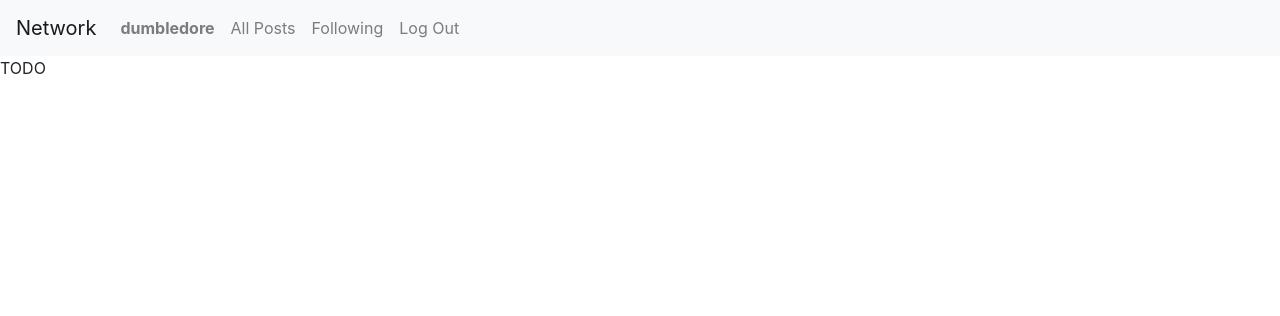
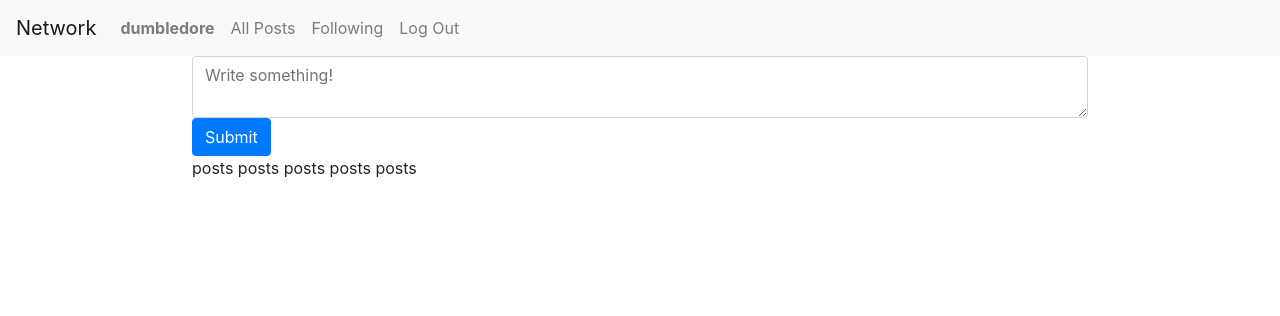
Before and after one commit to Sabmus/cs50webdevelopment, a Django app: page / in a window 1280 px wide. Shown: the top 316 px of the page. Run offline with Django 4.2, Linux system fonts and the light colour scheme; a user stored in the database is signed in; some libraries are stand-ins or nearby versions.

Commit message:
making changes in views and html, project4

```diff
--- /dev/null
+++ b/project4/project4/network/static/network/index.js
@@ -0,0 +1,8 @@
+document.addEventListener('DOMContentLoaded', () => {
+    document.querySelector('#profile').style.display = 'none';
+
+    document.querySelector('#profile-page').addEventListener('click', () => {
+        document.querySelector('#profile').style.display = 'block';
+
+    });
+});
--- a/project4/project4/network/static/network/styles.css
+++ b/project4/project4/network/static/network/styles.css
@@ -0,0 +1,7 @@
+.body {
+    display: flex;
+    justify-content: center;
+}
+.general {
+    width: 70%;
+}
--- a/project4/project4/network/templates/network/index.html
+++ b/project4/project4/network/templates/network/index.html
@@ -1,5 +1,24 @@
 {% extends "network/layout.html" %}
 
 {% block body %}
-    TODO
+    <div class="general">
+        {% if user.is_authenticated %}
+        <div id="profile">
+            profile
+        </div>
+        <div id="new_post">
+            <form id="form_post">
+                <textarea class="form-control" id="post-content" placeholder="Write something!"></textarea>
+                <input type="submit" class="btn btn-primary"/>
+            </form>
+        </div>
+        {% endif %}
+        <div id="posts">
+            posts
+            posts
+            posts
+            posts
+            posts
+        </div>
+    </div>
 {% endblock %}
--- a/project4/project4/network/templates/network/layout.html
+++ b/project4/project4/network/templates/network/layout.html
@@ -6,6 +6,7 @@
         <title>{% block title %}Social Network{% endblock %}</title>
         <link rel="stylesheet" href="https://stackpath.bootstrapcdn.com/bootstrap/4.4.1/css/bootstrap.min.css" integrity="sha384-Vkoo8x4CGsO3+Hhxv8T/Q5PaXtkKtu6ug5TOeNV6gBiFeWPGFN9MuhOf23Q9Ifjh" crossorigin="anonymous">
         <link href="{% static 'network/styles.css' %}" rel="stylesheet">
+        <script src="{% static 'network/index.js' %}"></script>
     </head>
     <body>
 
@@ -16,7 +17,7 @@
               <ul class="navbar-nav mr-auto">
                 {% if user.is_authenticated %}
                     <li class="nav-item">
-                        <a class="nav-link" href="#"><strong>{{ user.username }}</strong></a>
+                        <a class="nav-link" id="profile-page"><strong>{{ user.username }}</strong></a>
                     </li>
                 {% endif %}
                 <li class="nav-item">
@@ -39,7 +40,7 @@
                 {% endif %}
               </ul>
             </div>
-          </nav>
+        </nav>
 
         <div class="body">
             {% block body %}
--- a/project4/project4/network/views.py
+++ b/project4/project4/network/views.py
@@ -9,7 +9,11 @@ from . import models
 
 
 def index(request):
-    return render(request, "network/index.html")
+    # check if logged in, else redirect to login
+    if request.user.is_authenticated:
+        return render(request, "network/index.html")
+    else:
+        return HttpResponseRedirect(reverse('login'))
 
 
 def login_view(request):
@@ -65,17 +69,22 @@ def register(request):
 
 
 def posts(request, option):
-    # all for all posts, and following por following posts
     if option == "all":
         posts = models.Post.objects.all().order_by('-created_at')
         return JsonResponse([post.serialize() for post in posts], safe=False)  # https://docs.djangoproject.com/en/4.1/ref/request-response/#jsonresponse-objects
-    if option == "following":
-        following = request.user.follower.all()
-        #posts = models.Post.objects.filter(author in )
+    if option == "following" and request.user.is_authenticated:
+        following = models.User.objects.filter(follower__exact=request.user)
+        posts = models.Post.objects.filter(author__in=following).order_by('-created_at')
+        return JsonResponse([post.serialize() for post in posts], safe=False)
+    else:
+        return JsonResponse({'message': 'You must be logged in to see this page.'}, status=400)
 
 
 def create_post(request):
-    pass
+    if request.method != "POST":
+        return JsonResponse({'message': 'POST request required.'}, status=400)
+
+
 
 
 def edit_post(request, post_id):
@@ -83,7 +92,7 @@ def edit_post(request, post_id):
 
 
 def profile(request):
-    pass
+    return HttpResponse(request)
 
 
 def liked_post(request, post_id):
```
Also changed, not shown: project4/project4/network/tests.py (+20 -0 lines), project4/project4/db.sqlite3.
